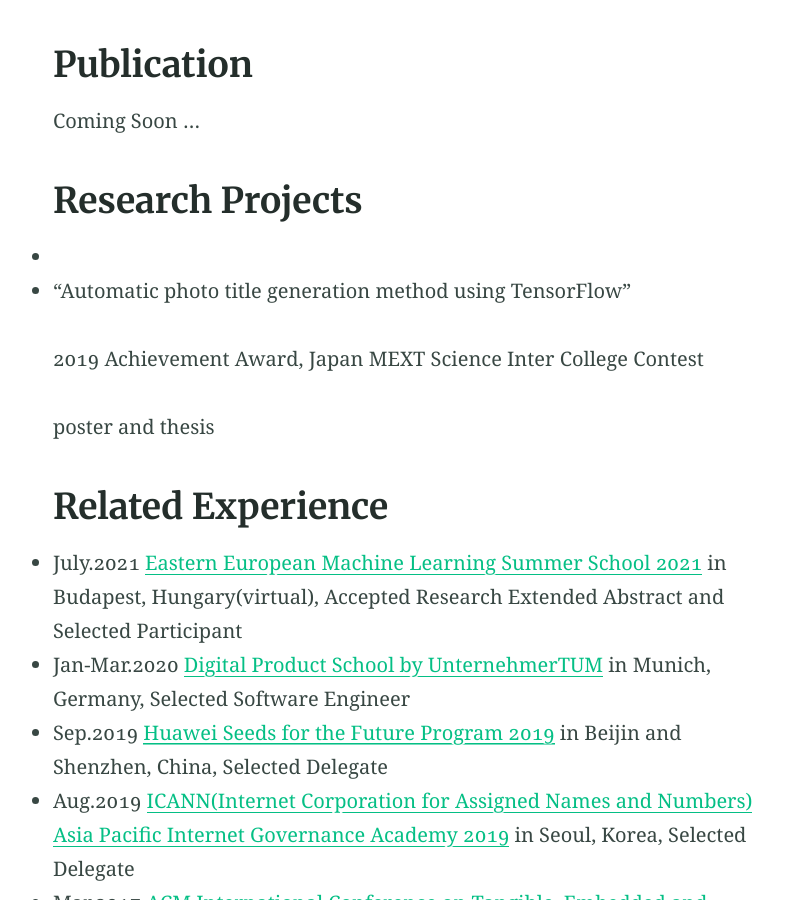
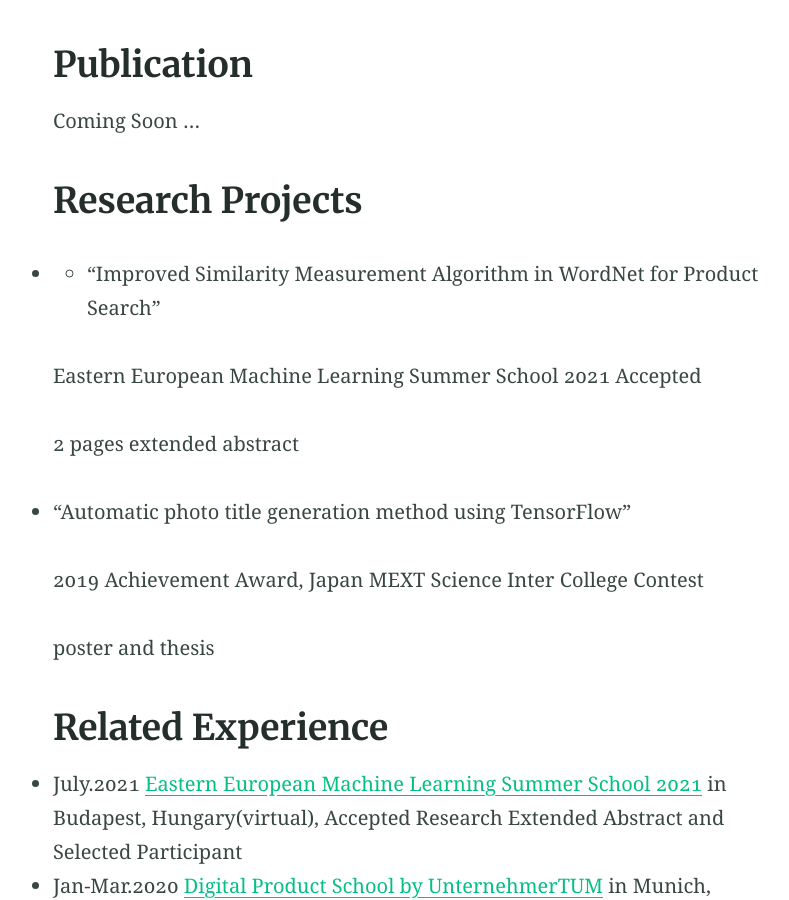
Before and after one commit to NaosFabrik/NaosFabrik.github.io, a Jekyll site: the page built from elements.md, in a window 1280 px wide and 900 px high, scrolled down 585 px. Shown: the whole window, without its empty margins (230-1019 px from the left). Built offline with Jekyll 4.4.1, drawn with Linux system fonts in a browser that asks for light colours.

Commit message:
Update elements.md

```diff
--- a/elements.md
+++ b/elements.md
@@ -20,14 +20,17 @@ excerpt: "Research Interest"
 Coming Soon ...
 
 ## Research Projects
-*
+* * "Improved Similarity Measurement Algorithm in WordNet for Product Search"
+
+Eastern European Machine Learning Summer School 2021 Accepted
+
+2 pages extended abstract
 
 * “Automatic photo title generation method using TensorFlow”
 
 2019 Achievement Award, Japan MEXT Science Inter College Contest
 
 poster and thesis
-
 
 ## Related Experience
 * July.2021 [Eastern European Machine Learning Summer School 2021](https://www.eeml.eu/home) in Budapest, Hungary(virtual), Accepted Research Extended Abstract and Selected Participant
```
